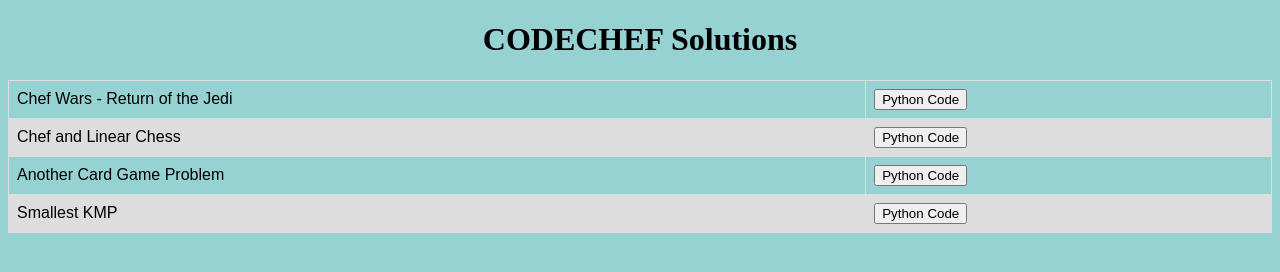
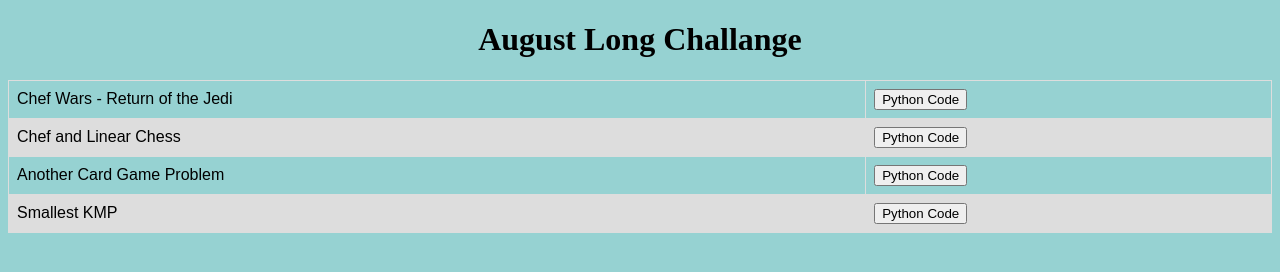
Before and after one commit to bhupatjangid/profile, a plain HTML site: page alc.html in a window 1280 px wide. Drawn offline with Linux system fonts and the light colour scheme.

Commit message:
Update alc.html

```diff
--- a/alc.html
+++ b/alc.html
@@ -24,7 +24,7 @@ tr:nth-child(even) {
 </head>
 <body>
 
-<h1 style="text-align:center;">CODECHEF Solutions</h1>
+<h1 style="text-align:center;">August Long Challange</h1>
 
 <table>
 
```
